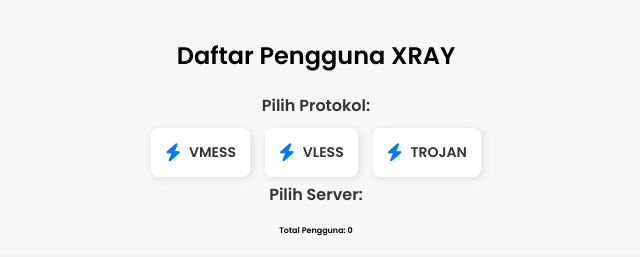
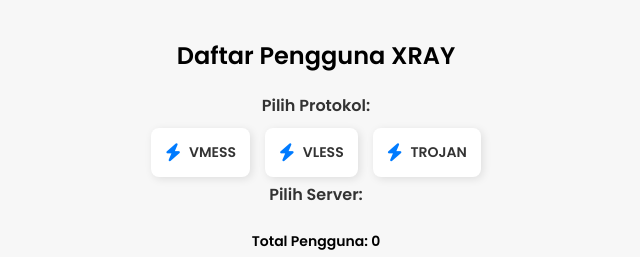
Before and after one commit to Sandhj/project, a Flask app: template templates/delete_account.html in a window 1280 px wide. Shown: the top 257 px of the page, without its empty margins (324-964 px from the left). Run offline with Flask 3, Linux system fonts and the light colour scheme; the template is opened without the code that fills it, so the values that code supplies are empty.

Commit message:
Update delete_account.html

```diff
--- a/templates/delete_account.html
+++ b/templates/delete_account.html
@@ -76,7 +76,7 @@
       color: #000;
     }
     h3 {
-      font-size: 8px;
+      font-size: 14px;
     }
 
     table {
```
